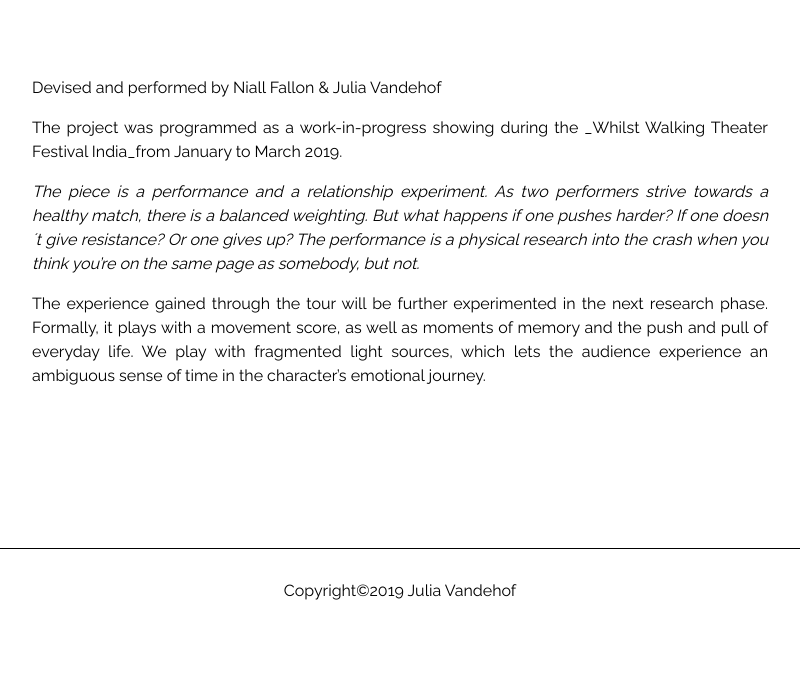
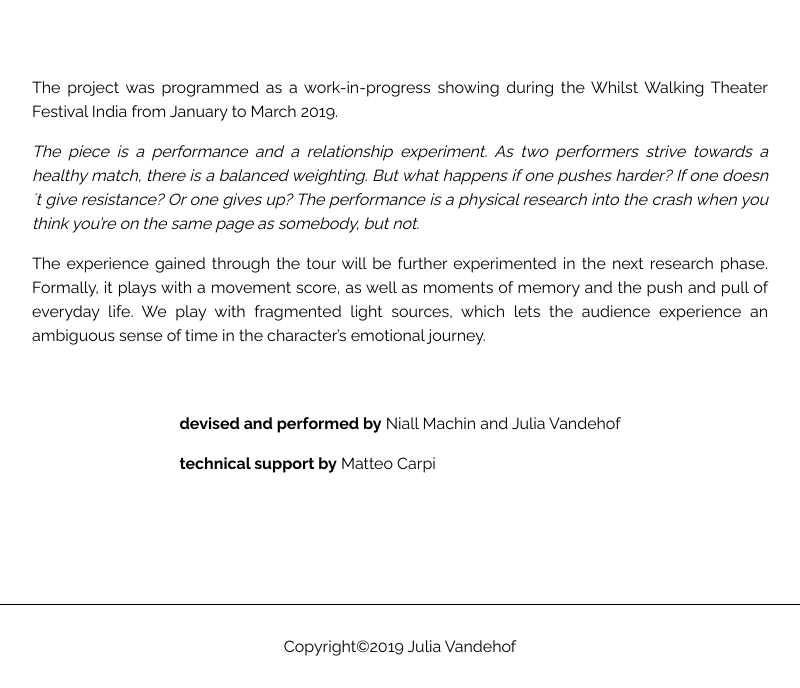
Before and after one commit to matteocarpi/julia, a Jekyll site: the page built from _posts/2019-03-04-you've-met-yout-match.markdown, in a window 1280 px wide and 900 px high, scrolled down 983 px, cut to the strip 212-900 px from the top of the window. Shown: the whole strip, without its empty margins (240-1040 px from the left). Built offline with Jekyll 4.4.1, drawn with Linux system fonts in a browser that asks for light colours; before the commit the page ends 1827 px from its top, so only the background shows below that; some of the changed lines change nothing that is shown.

Commit message:
Update from Forestry.io Julia Proeglhoef updated _posts/2019-03-04-you've-met-yout-match.markdown

```diff
--- a/_posts/2019-03-04-you've-met-yout-match.markdown
+++ b/_posts/2019-03-04-you've-met-yout-match.markdown
@@ -3,17 +3,12 @@
 title: You've Met Your Match
 current: true
 preview-picture: "/uploads/random-pic.jpg"
-description: "Devised and performed by Niall Fallon & Julia Vandehof\n\nThe project
-  was programmed as a work-in-progress showing during the _Whilst Walking Theater
-  Festival India_from January to March 2019.\n\n_The piece is a performance and a
-  relationship experiment. As two performers strive towards a healthy match, there
-  is a balanced weighting. But what happens if one pushes harder? If one doesn´t give
-  resistance? Or one gives up? The performance is a physical research into the crash
-  when you think you're on the same page as somebody, but not._\n\nThe experience
-  gained through the tour will be further experimented in the next research phase.
-  Formally, it plays with a movement score, as well as moments of memory and the push
-  and pull of everyday life. We play with fragmented light sources, which lets the
-  audience experience an ambiguous sense of time in the character’s emotional journey. "
+description: |-
+  The project was programmed as a work-in-progress showing during the Whilst Walking Theater Festival India from January to March 2019.
+
+  _The piece is a performance and a relationship experiment. As two performers strive towards a healthy match, there is a balanced weighting. But what happens if one pushes harder? If one doesn´t give resistance? Or one gives up? The performance is a physical research into the crash when you think you're on the same page as somebody, but not._
+
+  The experience gained through the tour will be further experimented in the next research phase. Formally, it plays with a movement score, as well as moments of memory and the push and pull of everyday life. We play with fragmented light sources, which lets the audience experience an ambiguous sense of time in the character’s emotional journey.
 preview_picture: "/uploads/DSC_3330.jpg"
 main_pictures:
 - "/uploads/DSC_3317.jpg"
@@ -23,7 +18,10 @@
 - "/uploads/julia-vandehof.jpg"
 - "/uploads/random-pic.jpg"
 sub_title: ''
-credits: ''
+credits: |-
+  **devised and performed by** Niall Machin and Julia Vandehof
+
+  **technical support by** Matteo Carpi
 vertical_gallery: []
 horizontal_gallery: []
 youtube_link: ''
@@ -31,7 +29,10 @@
 press_pictures: []
 undefined: []
 only_current: false
-gallery: []
+gallery:
+- "/uploads/DSC_3332-1.jpg"
+- "/uploads/DSC_3324.jpg"
+- "/uploads/DSC_3317.jpg"
 press_text: ''
 date: 2019-01-17 23:00:00 +0000
 
```
